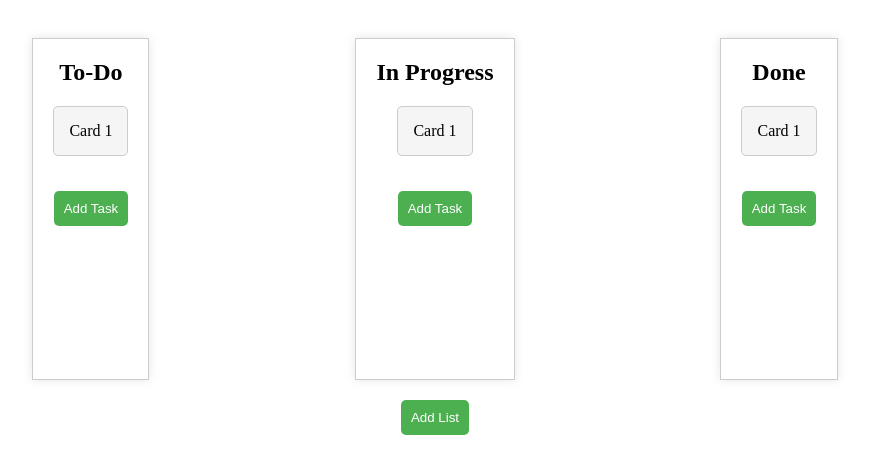
After one commit to AdnanAaddi/TaskWise, a Django app: page /create-board/ in a window 1280 px wide. The commit adds this page. Shown: the top 474 px of the page, without its empty margins (205-1074 px from the left). Run offline with Django 5.2, Linux system fonts and the light colour scheme.

Commit message:
create board feature

```diff
--- /dev/null
+++ b/static/css/board.css
@@ -0,0 +1,103 @@
+.container {
+	display: flex;
+	flex-direction: column;
+	align-items: center;
+}
+
+.list-container {
+	display: flex;
+	justify-content: space-around;
+	width: 80%;
+	margin-top: 30px;
+}
+
+.list {
+	border: 1px solid #ccc;
+	padding: 20px;
+	min-height: 300px;
+	box-shadow: 0 0 10px rgba(0, 0, 0, 0.1);
+	display: flex;
+	flex-direction: column;
+	align-items: center;
+	position: relative;
+}
+
+.list h2 {
+	margin-top: 0;
+}
+
+.card {
+	background-color: #f5f5f5;
+	border: 1px solid #ccc;
+	padding: 15px;
+	margin-bottom: 15px;
+	border-radius: 5px;
+	position: relative;
+}
+
+.card p {
+	margin: 0;
+}
+
+.comment-field {
+	display: none;
+	position: absolute;
+	bottom: 0;
+	left: 0;
+	right: 0;
+	background-color: #fff;
+	border: 1px solid #ccc;
+	padding: 10px;
+	box-sizing: border-box;
+	border-radius: 5px;
+}
+
+.comment-input {
+	width: 100%;
+	padding: 5px;
+	border: none;
+}
+
+.add-comment-btn {
+	background-color: #4CAF50;
+	color: white;
+	padding: 5px;
+	border: none;
+	border-radius: 5px;
+	cursor: pointer;
+	margin-top: 10px;
+}
+
+.add-comment-btn:hover {
+	background-color: #3e8e41;
+}
+
+.add-card {
+	display: block;
+	background-color: #4CAF50;
+	color: white;
+	padding: 10px;
+	border: none;
+	border-radius: 5px;
+	cursor: pointer;
+	margin-top: 20px;
+}
+
+.add-card:hover {
+	background-color: #3e8e41;
+}
+
+.add-list {
+	display: block;
+	background-color: #4CAF50;
+	color: white;
+	padding: 10px;
+	border: none;
+	border-radius: 5px;
+	cursor: pointer;
+	margin-top: 20px;
+}
+
+.add-list:hover {
+	background-color: #3e8e41;
+}
--- /dev/null
+++ b/users/templates/users/board.html
@@ -0,0 +1,50 @@
+{% load static %}
+
+<!DOCTYPE html>
+<html>
+<head>
+	<title>To-Do Lists</title>
+	<link rel="stylesheet" type="text/css" href="{% static 'css/board.css' %}">
+</head>
+<body>
+	<div class="container">
+		<div class="list-container">
+			<div class="list" id="todo-list">
+				<h2>To-Do</h2>
+				<div class="card">
+					<p>Card 1</p>
+					<div class="comment-field">
+						<input type="text" placeholder="Add Comment" class="comment-input">
+						<button class="add-comment-btn">Add Comment</button>
+					</div>
+				</div>
+				<button class="add-card">Add Task</button>
+			</div>
+			<div class="list" id="in-progress-list">
+				<h2>In Progress</h2>
+				<div class="card">
+					<p>Card 1</p>
+					<div class="comment-field">
+						<input type="text" placeholder="Add Comment" class="comment-input">
+						<button class="add-comment-btn">Add Comment</button>
+					</div>
+				</div>
+				<button class="add-card">Add Task</button>
+			</div>
+			<div class="list" id="done-list">
+				<h2>Done</h2>
+				<div class="card">
+					<p>Card 1</p>
+					<div class="comment-field">
+						<input type="text" placeholder="Add Comment" class="comment-input">
+						<button class="add-comment-btn">Add Comment</button>
+					</div>
+				</div>
+				<button class="add-card">Add Task</button>
+			</div>
+		</div>
+		<button class="add-list">Add List</button>
+	</div>
+	<script src="scripts.js"></script>
+</body>
+</html>
--- a/users/templates/users/dashboard.html
+++ b/users/templates/users/dashboard.html
@@ -24,6 +24,7 @@
               <h5 class="card-title">{{ project.name }}</h5>
               <p class="card-text">{{project.description}}</p>
               <a href=" {% url 'updateproject' project.id %}" class="btn btn-primary">View Details</a>
+              <a href=" {% url 'board'  %}" class="btn btn-primary">Create Board</a>
             </div>
           </div>
           {% endfor %}
--- a/users/urls.py
+++ b/users/urls.py
@@ -1,8 +1,9 @@
 from django.urls import path
-from .views import SignupView, LoginView,DashboardView, LogoutView
+from .views import SignupView, LoginView,DashboardView, LogoutView, board
 urlpatterns = [
     path('signup/', SignupView.as_view(), name="signup"),
     path('login/', LoginView.as_view(), name="login"),
     path('dashboard/', DashboardView.as_view(), name="dashboard"),
     path('logout/', LogoutView.as_view(), name="logout"),
+    path('create-board/', board, name="board")
 ]
--- a/users/views.py
+++ b/users/views.py
@@ -75,3 +75,6 @@ class LogoutView(View):
     def get(self, request):
         logout(request)
         return redirect('login')
+
+def board(request):
+    return render(request,"users/board.html")
```
Also changed, not shown: static/profile_pictures/my.jpg (added).
